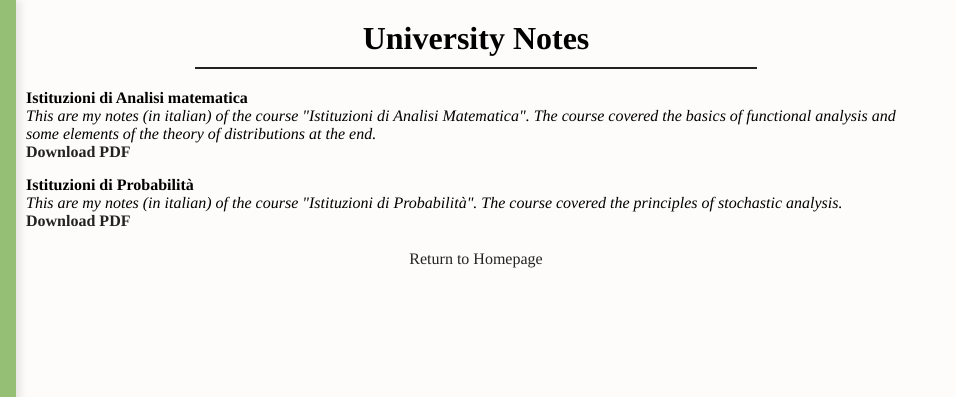
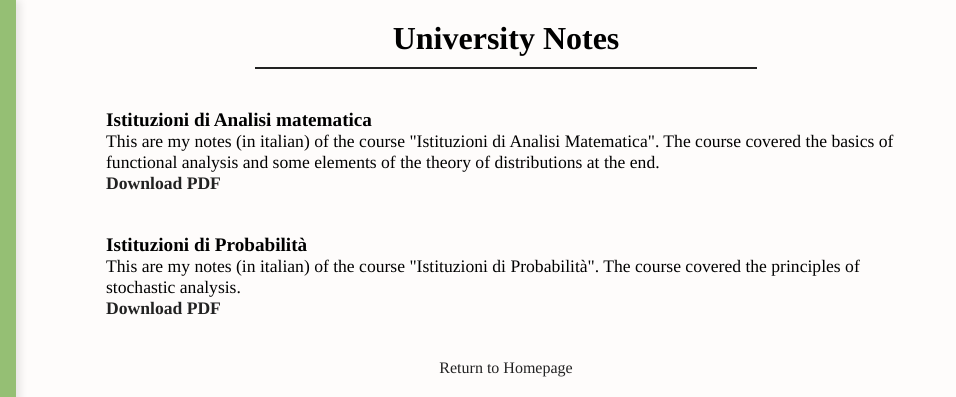
Before and after one commit to emapardini/emapardini.github.io, a plain HTML site: page notes.html in a window 1280 px wide. Shown: the top 397 px of the page, 324-1280 px from the left. Drawn offline with Linux system fonts and the light colour scheme.

Commit message:
notes page updated

```diff
--- a/notes.html
+++ b/notes.html
@@ -53,7 +53,7 @@
         }
 
         .main-content {
-            margin-left: 320px;
+            margin-left: 380px;
             padding: 20px 30px;
             flex: 1;
             height: 100%;
@@ -77,21 +77,24 @@
         }
 
         .note {
-            margin-bottom: 15px;
+            padding: 20px;
         }
 
         .note-title {
             font-weight: bold;
+            font-size: 1.2em;
             margin-right: 10px;
         }
 
         .note-description {
             margin-right: 10px;
-            font-style: italic;
+            font-size: 1.1em;
+            font-style: normal;
         }
 
         .note-link a {
             color: #222;
+            font-size: 1.1em;
             text-decoration: none;
             font-weight: bold;
         }
```
Also changed, not shown: index.html (+3 -3 lines).
